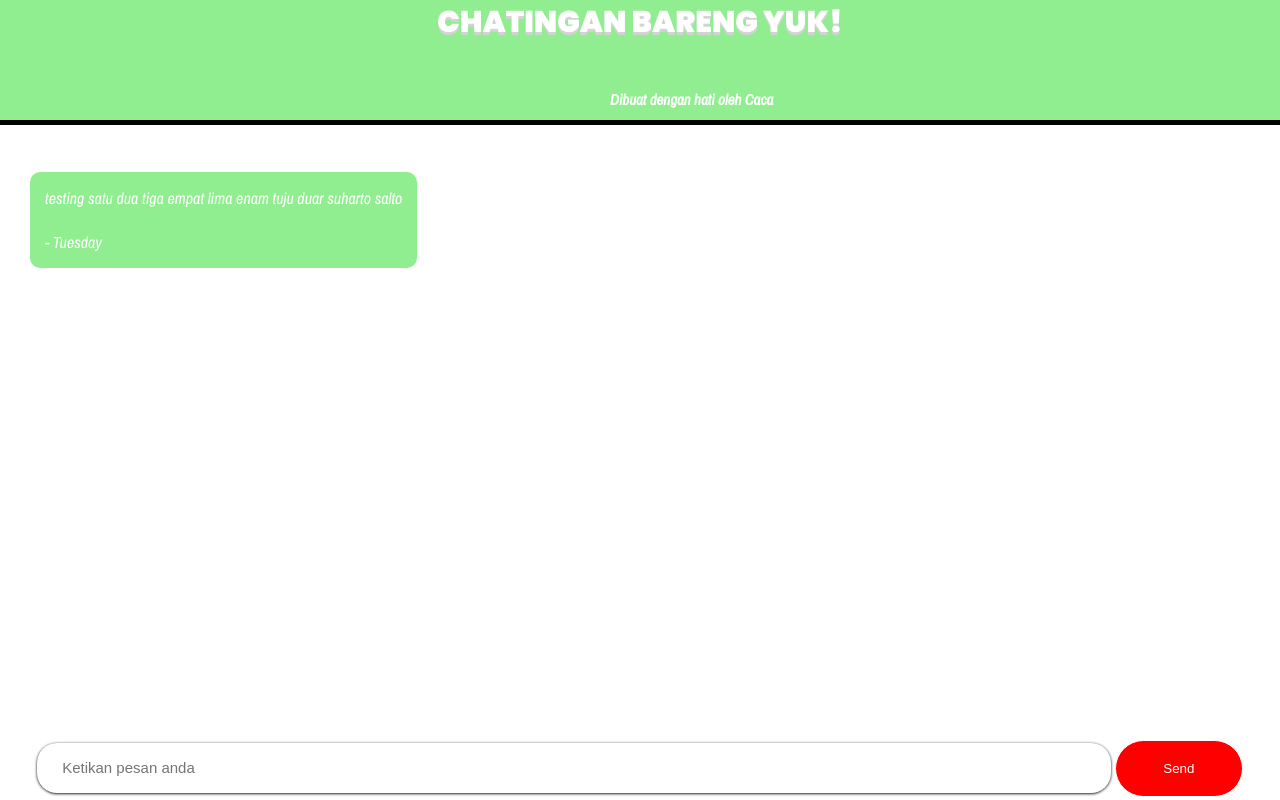
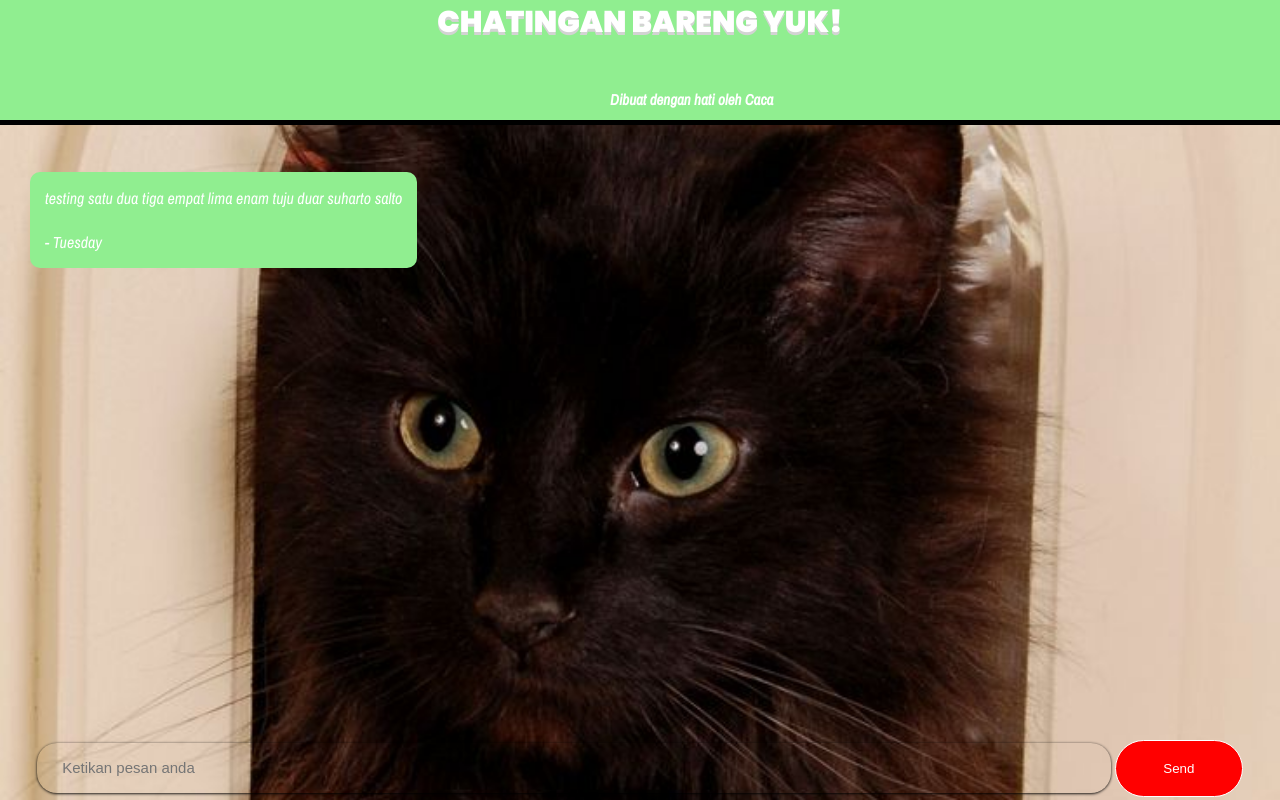
Before and after one commit to ChacaX/ChacaX.github.io, a PHP site: page / in a window 1280 px wide; the page is wider, and only the part inside the window is pictured. Run offline with PHP 8.4, Linux system fonts and the light colour scheme.

Commit message:
Add files via upload

```diff
--- a/webchat/index.php
+++ b/webchat/index.php
@@ -21,8 +21,16 @@ $data = json_decode($data);
 		@import url('https://fonts.googleapis.com/css2?family=Archivo+Narrow:ital@1&display=swap');
 		@import url('https://fonts.googleapis.com/css2?family=Archivo+Narrow:ital@1&family=Poppins:wght@900&display=swap');
 
+		@media(max-width: 768px) {
+
+	    }
+
 		body {
-			background: white;
+			background: url('IMG-20220401-WA0002.jpg')no-repeat center fixed;
+		    -webkit-background-size:cover;
+		    -moz-background-size:cover;
+		    -o-background-size:cover;
+		    background-size:cover;
 			padding: 0;
 			margin: 0;
 		    font-family: 'Archivo Narrow', sans-serif;
```
Also changed, not shown: webchat/IMG-20220401-WA0002.jpg (added).
